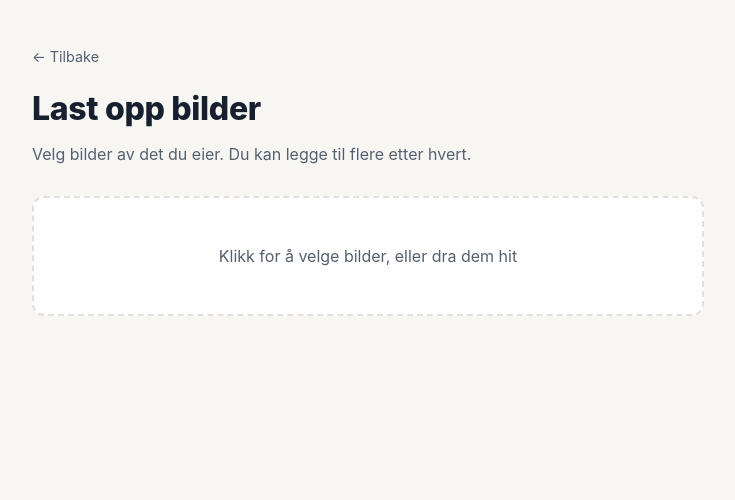
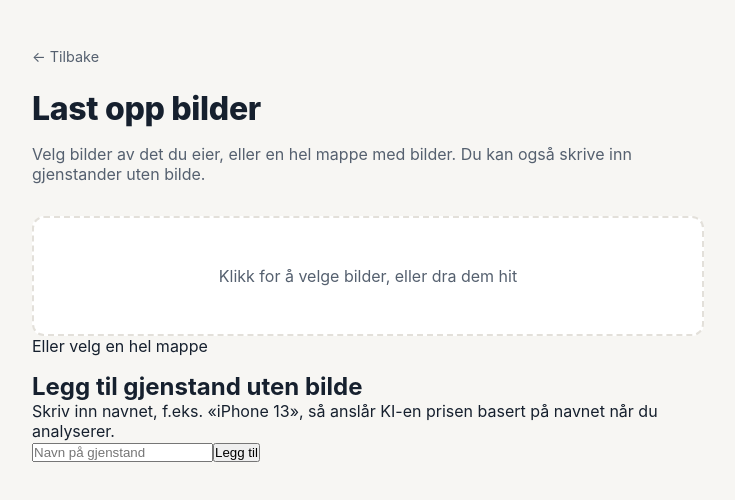
Before and after one commit to jlrsource/Innboforsikrings_estimat, a Next.js app in the folder apps/web/: page /kom-i-gang in a window 1280 px wide. Shown: the top 500 px of the page, without its empty margins (272-1007 px from the left). Built offline with nearby package versions, Linux system fonts and the light colour scheme.

Commit message:
feat: enhance item analysis by adding text item support and refining data structure

```diff
--- a/apps/web/app/api/analyze/route.ts
+++ b/apps/web/app/api/analyze/route.ts
@@ -1,15 +1,13 @@
 import { NextRequest, NextResponse } from "next/server";
 import { Mistral } from "@mistralai/mistralai";
 
-const mistral = new Mistral({
-  apiKey: process.env.MISTRAL_API_KEY,
-});
-
+const mistral = new Mistral({ apiKey: process.env.MISTRAL_API_KEY });
 const VISION_MODEL = process.env.MISTRAL_VISION_MODEL ?? "mistral-small-latest";
 const TEXT_MODEL = process.env.MISTRAL_TEXT_MODEL ?? "mistral-small-latest";
 
 type ItemEstimate = {
-  fileName: string;
+  id: string;
+  source: "bilde" | "tekst";
   item: string;
   brand: string | null;
   estimatedNewPriceNok: number;
@@ -41,9 +39,11 @@ function parseJson<T>(text: string, fallback: T): T {
 export async function POST(req: NextRequest) {
   const formData = await req.formData();
   const files = formData.getAll("images") as File[];
+  const textItemsRaw = formData.get("textItems");
+  const textItems: string[] = textItemsRaw ? JSON.parse(textItemsRaw as string) : [];
 
-  if (files.length === 0) {
-    return NextResponse.json({ error: "Ingen bilder mottatt" }, { status: 400 });
+  if (files.length === 0 && textItems.length === 0) {
+    return NextResponse.json({ error: "Ingen bilder eller gjenstander mottatt" }, { status: 400 });
   }
 
   const results: ItemEstimate[] = [];
@@ -73,14 +73,37 @@ export async function POST(req: NextRequest) {
     });
 
     const text = extractText(response.choices?.[0]?.message?.content);
-    const parsed = parseJson<Omit<ItemEstimate, "fileName">>(text, {
+    const parsed = parseJson<Omit<ItemEstimate, "id" | "source">>(text, {
       item: "Kunne ikke tolkes",
       brand: null,
       estimatedNewPriceNok: 0,
       note: "KI-svaret var ikke gyldig JSON",
     });
 
-    results.push({ fileName: file.name, ...parsed });
+    results.push({ id: file.name, source: "bilde", ...parsed });
+  }
+
+  for (const name of textItems) {
+    const response = await mistral.chat.complete({
+      model: TEXT_MODEL,
+      messages: [
+        {
+          role: "user",
+          content: `En bruker har oppgitt at de eier: "${name}". Du har ikke noe bilde, bare navnet. Anslå hva det ville kostet å kjøpe tilsvarende nytt i dag. Svar KUN med gyldig JSON på nøyaktig dette formatet, ingen annen tekst, ingen markdown-kodeblokk:
+{"item": "kort navn på gjenstanden", "brand": "merke hvis det fremgår av navnet, ellers null", "estimatedNewPriceNok": nypris i dag som heltall i norske kroner, "note": kort forklaring, eller null}`,
+        },
+      ],
+    });
+
+    const text = extractText(response.choices?.[0]?.message?.content);
+    const parsed = parseJson<Omit<ItemEstimate, "id" | "source">>(text, {
+      item: name,
+      brand: null,
+      estimatedNewPriceNok: 0,
+      note: "KI-svaret var ikke gyldig JSON",
+    });
+
+    results.push({ id: `tekst:${name}`, source: "tekst", ...parsed });
   }
 
   const totalReplacementValueNok = results.reduce((sum, r) => sum + (r.estimatedNewPriceNok || 0), 0);
@@ -90,21 +113,20 @@ export async function POST(req: NextRequest) {
     messages: [
       {
         role: "user",
-        content: `Du er en norsk forsikringsrådgiver-assistent. Brukeren har fotografert eiendelene sine, og hver gjenstand er anslått av en KI. Her er listen:
+        content: `Du er en norsk forsikringsrådgiver-assistent. Brukeren har registrert eiendelene sine (noen via bilde, noen via tekst), og hver gjenstand er anslått av en KI. Her er listen:
 
 ${JSON.stringify(results, null, 2)}
 
-
-Samlet nypris (gjenanskaffelsesverdi): ${totalReplacementValueNok} kr
+Samlet nypris (gjenanskaffelsesverdi) for alt registrert: ${totalReplacementValueNok} kr
 
 Gi en anbefaling for hvor høy innboforsikringssum brukeren bør sette. Ta hensyn til at:
-- Innboforsikring i Norge skal dekke gjenanskaffelsesverdi (hva det koster å kjøpe alt nytt igjen), ikke brukt verdi.
-- Brukeren har sannsynligvis ikke fotografert alt (klær, kjøkkenutstyr, mindre ting), så det bør legges på en sikkerhetsmargin.
-- Underforsikring i Norge fører til at forsikringsselskapet kan redusere utbetalingen proporsjonalt ved skade, så det er tryggere å sette summen litt for høyt enn for lavt.
+- Innboforsikring i Norge skal dekke gjenanskaffelsesverdi, det brukeren allerede har oppgitt.
+- Brukeren har sannsynligvis ikke registrert alt (klær, kjøkkenutstyr, mindre ting), så det bør legges på en sikkerhetsmargin.
+- Underforsikring i Norge fører til proporsjonalt redusert utbetaling ved skade, så det er tryggere å sette summen litt for høyt enn for lavt.
 - Rund av til et vanlig forsikringstrinn (f.eks. nærmeste 50 000 kr).
 
 Svar KUN med gyldig JSON, ingen annen tekst, ingen markdown-kodeblokk:
-{"recommendedSumNok": et rundt tall i norske kroner, "reasoning": "en kort, konkret forklaring på 3-5 setninger på hvorfor akkurat denne summen"}`,
+{"recommendedSumNok": et rundt tall i norske kroner, "reasoning": "en kort, konkret forklaring på 3-5 setninger"}`,
       },
     ],
   });
@@ -112,12 +134,8 @@ Svar KUN med gyldig JSON, ingen annen tekst, ingen markdown-kodeblokk:
   const recText = extractText(recommendationResponse.choices?.[0]?.message?.content);
   const recommendation = parseJson<Recommendation>(recText, {
     recommendedSumNok: Math.round((totalReplacementValueNok * 1.2) / 50000) * 50000,
-    reasoning: "Automatisk anbefaling kunne ikke genereres, dette er et enkelt overslag med 20 % margin på gjenanskaffelsesverdien.",
+    reasoning: "Automatisk anbefaling kunne ikke genereres, dette er et enkelt overslag med 20 % margin.",
   });
 
-  return NextResponse.json({
-    results,
-    totalReplacementValueNok,
-    recommendation,
-  });
+  return NextResponse.json({ results, totalReplacementValueNok, recommendation });
 }
--- a/apps/web/app/kom-i-gang/page.tsx
+++ b/apps/web/app/kom-i-gang/page.tsx
@@ -10,7 +10,8 @@ type SelectedImage = {
 };
 
 type ItemEstimate = {
-  fileName: string;
+  id: string;
+  source: "bilde" | "tekst";
   item: string;
   brand: string | null;
   estimatedNewPriceNok: number;
@@ -24,20 +25,22 @@ type Recommendation = {
 
 type AnalyzeResponse = {
   results: ItemEstimate[];
-  totalUsedValueNok: number;
   totalReplacementValueNok: number;
   recommendation: Recommendation;
 };
 
 export default function KomIGang() {
   const [images, setImages] = useState<SelectedImage[]>([]);
+  const [textItems, setTextItems] = useState<string[]>([]);
+  const [newTextItem, setNewTextItem] = useState("");
   const [data, setData] = useState<AnalyzeResponse | null>(null);
   const [loading, setLoading] = useState(false);
   const [error, setError] = useState<string | null>(null);
 
   function handleFiles(fileList: FileList | null) {
     if (!fileList) return;
-    const newImages = Array.from(fileList).map((file) => ({
+    const imageFiles = Array.from(fileList).filter((f) => f.type.startsWith("image/"));
+    const newImages = imageFiles.map((file) => ({
       file,
       previewUrl: URL.createObjectURL(file),
     }));
@@ -55,6 +58,19 @@ export default function KomIGang() {
     });
   }
 
+  function handleAddTextItem(e: React.FormEvent) {
+    e.preventDefault();
+    const trimmed = newTextItem.trim();
+    if (!trimmed) return;
+    setTextItems((prev) => [...prev, trimmed]);
+    setNewTextItem("");
+    setData(null);
+  }
+
+  function removeTextItem(index: number) {
+    setTextItems((prev) => prev.filter((_, i) => i !== index));
+  }
+
   async function handleAnalyze() {
     setLoading(true);
     setError(null);
@@ -62,6 +78,7 @@ export default function KomIGang() {
 
     const formData = new FormData();
     images.forEach((img) => formData.append("images", img.file));
+    formData.append("textItems", JSON.stringify(textItems));
 
     try {
       const res = await fetch("/api/analyze", { method: "POST", body: formData });
@@ -75,6 +92,8 @@ export default function KomIGang() {
     }
   }
 
+  const totalCount = images.length + textItems.length;
+
   return (
     <div className={styles.page}>
       <main className={styles.main}>
@@ -84,9 +103,10 @@ export default function KomIGang() {
 
         <h1 className={styles.title}>Last opp bilder</h1>
         <p className={styles.subhead}>
-          Velg bilder av det du eier. Du kan legge til flere etter hvert.
+          Velg bilder av det du eier, eller en hel mappe med bilder. Du kan også skrive inn gjenstander uten bilde.
         </p>
 
+        <div className={styles.uploadRow}>
           <label className={styles.dropzone}>
             <input
               type="file"
@@ -98,8 +118,19 @@ export default function KomIGang() {
             <span>Klikk for å velge bilder, eller dra dem hit</span>
           </label>
 
+          <label className={styles.folderZone}>
+            <input
+              type="file"
+              multiple
+              onChange={(e) => handleFiles(e.target.files)}
+              className={styles.fileInput}
+              {...({ webkitdirectory: "true", directory: "true" } as Record<string, string>)}
+            />
+            <span>Eller velg en hel mappe</span>
+          </label>
+        </div>
+
         {images.length > 0 && (
-          <>
           <div className={styles.grid}>
             {images.map((image, index) => (
               <div className={styles.thumb} key={image.previewUrl}>
@@ -115,7 +146,46 @@ export default function KomIGang() {
               </div>
             ))}
           </div>
+        )}
 
+        <section className={styles.manualSection}>
+          <h2 className={styles.manualHeading}>Legg til gjenstand uten bilde</h2>
+          <p className={styles.manualHint}>
+            Skriv inn navnet, f.eks. «iPhone 13», så anslår KI-en prisen basert på navnet når du analyserer.
+          </p>
+          <form className={styles.manualForm} onSubmit={handleAddTextItem}>
+            <input
+              type="text"
+              placeholder="Navn på gjenstand"
+              value={newTextItem}
+              onChange={(e) => setNewTextItem(e.target.value)}
+              className={styles.manualInput}
+            />
+            <button type="submit" className={styles.manualAddButton}>
+              Legg til
+            </button>
+          </form>
+
+          {textItems.length > 0 && (
+            <ul className={styles.textItemList}>
+              {textItems.map((name, index) => (
+                <li key={`${name}-${index}`} className={styles.textItemChip}>
+                  {name}
+                  <button
+                    type="button"
+                    className={styles.manualRemove}
+                    onClick={() => removeTextItem(index)}
+                    aria-label={`Fjern ${name}`}
+                  >
+                    ×
+                  </button>
+                </li>
+              ))}
+            </ul>
+          )}
+        </section>
+
+        {totalCount > 0 && (
           <button
             type="button"
             className={styles.analyzeButton}
@@ -124,9 +194,8 @@ export default function KomIGang() {
           >
             {loading
               ? "Analyserer …"
-                : `Analyser ${images.length} bilde${images.length > 1 ? "r" : ""}`}
+              : `Analyser ${totalCount} gjenstand${totalCount > 1 ? "er" : ""}`}
           </button>
-          </>
         )}
 
         {error && <p className={styles.message}>{error}</p>}
@@ -135,10 +204,14 @@ export default function KomIGang() {
           <>
             <div className={styles.results}>
               {data.results.map((r) => (
-                <div className={styles.resultRow} key={r.fileName}>
+                <div className={styles.resultRow} key={r.id}>
                   <div>
                     <strong>{r.item}</strong>
                     {r.brand && <span className={styles.resultMeta}> · {r.brand}</span>}
+                    <span className={styles.resultMeta}> · fra {r.source}</span>
+                  </div>
+                  <div className={styles.resultValue}>
+                    {r.estimatedNewPriceNok.toLocaleString("nb-NO")} kr
                   </div>
                 </div>
               ))}
```
Lines whose indentation alone changed are shown as unchanged.
